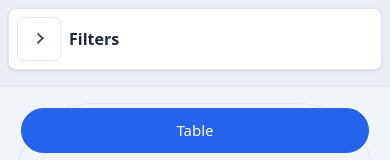
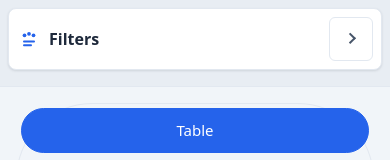
Before and after one commit to mohsenhadadi1986/cost-tracking-family, an Angular app: page / in a window 390 px wide. Shown: the top 160 px of the page. Built offline with nearby package versions, Linux system fonts and the light colour scheme; no server answers; what ng2-charts would draw is missing.

Commit message:
fix(mohsenhadadi1986/cost-tracking-family): #60 Adapt sidebar logo layout for mobile breakpoints

```diff
--- a/src/app/components/sidebar.component.ts
+++ b/src/app/components/sidebar.component.ts
@@ -28,8 +28,14 @@ import { TransactionService } from '../services/transaction.service';
       [open]="filtersOpen"
       (toggle)="onFiltersToggle($event)">
       <summary class="sidebar-toggle" aria-label="Toggle transaction filters">
+        <app-logo
+          class="sidebar-toggle-mark"
+          variant="mark"
+          size="md"
+          alt="Family Expense Manager">
+        </app-logo>
+        <span class="sidebar-toggle-label">Filters</span>
         <span class="sidebar-toggle-icon" aria-hidden="true"></span>
-        <span class="sidebar-toggle-label">Filters</span>
       </summary>
 
       <header class="sidebar-header">
--- a/src/global_styles.css
+++ b/src/global_styles.css
@@ -527,6 +527,13 @@ tbody tr:last-child td {
   list-style: none;
   cursor: pointer;
   user-select: none;
+  min-width: 0;
+}
+
+.sidebar-toggle-mark {
+  display: none;
+  flex-shrink: 0;
+  line-height: 0;
 }
 
 .sidebar-toggle::-webkit-details-marker {
@@ -714,6 +721,24 @@ tbody tr:last-child td {
       box-shadow var(--transition-fast);
   }
 
+  .sidebar-toggle-mark {
+    display: block;
+  }
+
+  .sidebar-panel[open] .sidebar-toggle-mark {
+    display: none;
+  }
+
+  .sidebar-toggle-label {
+    flex: 1;
+    min-width: 0;
+  }
+
+  .sidebar-toggle-icon {
+    flex-shrink: 0;
+    margin-left: auto;
+  }
+
   .sidebar-panel[open] .sidebar-toggle {
     margin-bottom: var(--space-md);
     border-color: var(--color-border-strong);
@@ -728,6 +753,11 @@ tbody tr:last-child td {
   .sidebar-header {
     margin-bottom: var(--space-md);
     padding-bottom: var(--space-sm);
+    min-width: 0;
+  }
+
+  .sidebar-brand {
+    overflow: hidden;
   }
 
   .content {
```
